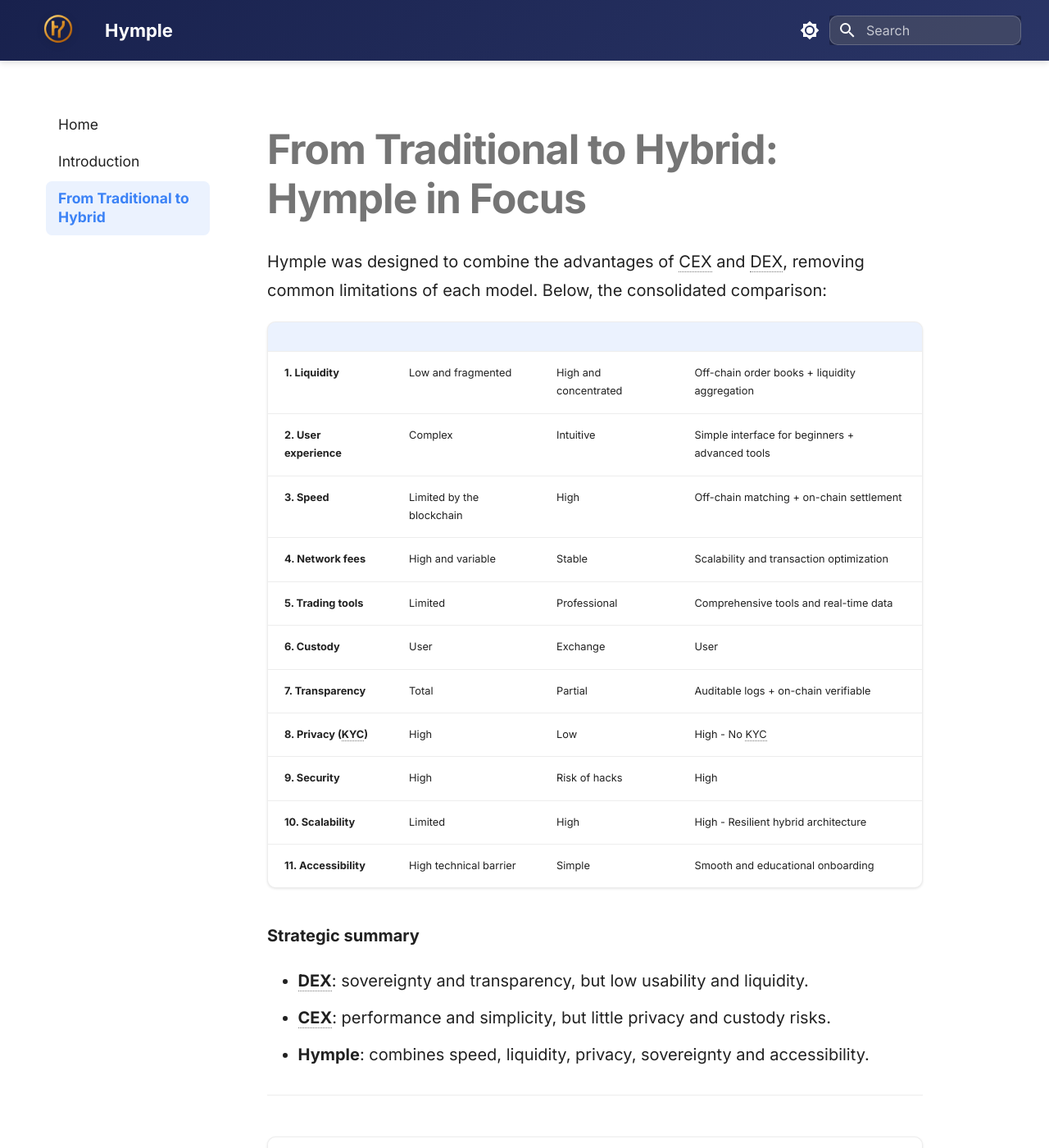
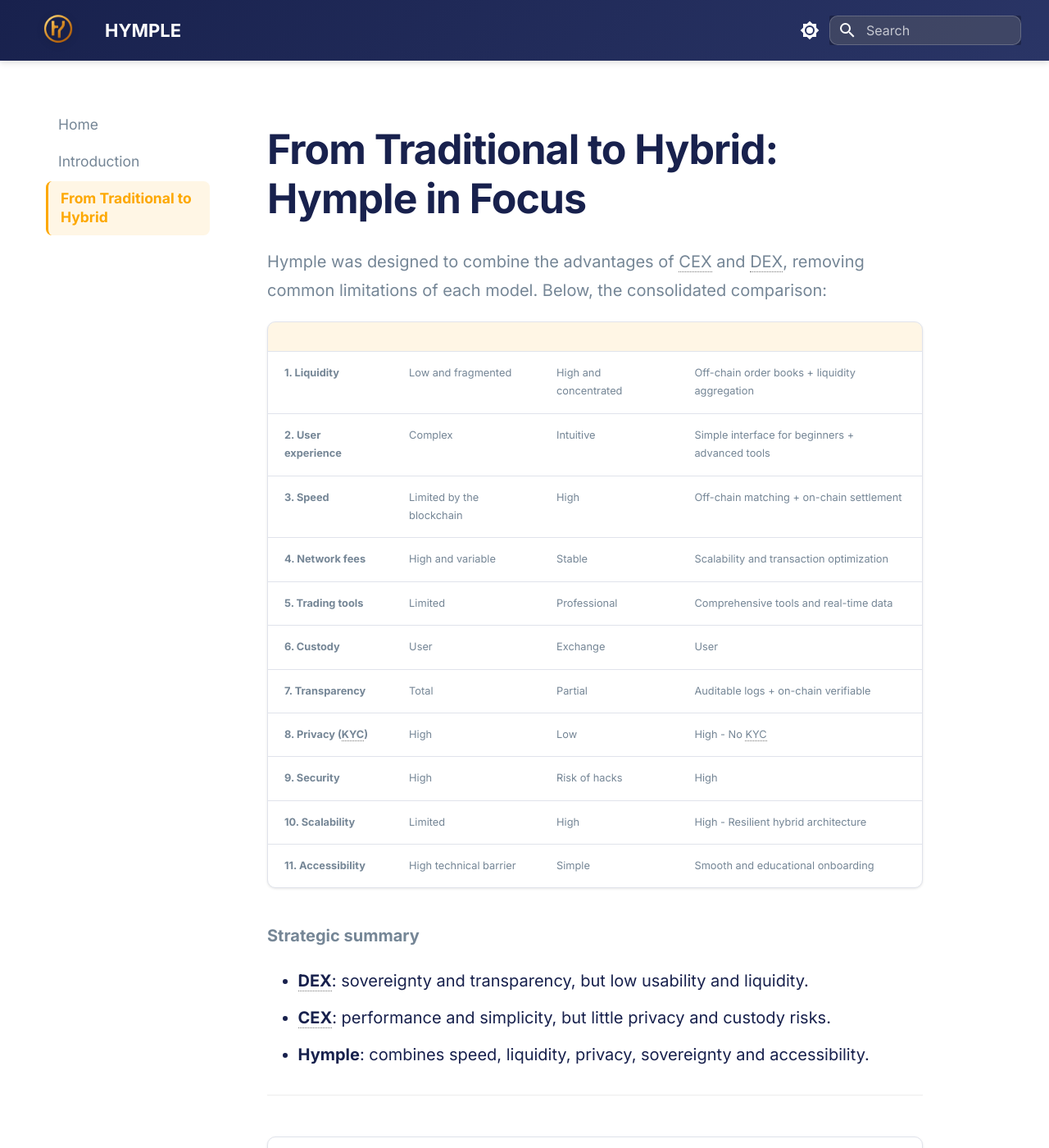
Before and after one commit to Hy-mple/hymple.docs, an MkDocs documentation site: the page built from docs/from_traditional_to_hybrid.md, in a window 1280 px wide and 1400 px high. Shown: the whole window at 82% size. Built offline with MkDocs 1.6.1 and Material for MkDocs 9.7.7, drawn with Linux system fonts in a browser that asks for light colours.

Commit message:
docs adjusts

```diff
--- a/docs/stylesheets/styles.css
+++ b/docs/stylesheets/styles.css
@@ -4,15 +4,32 @@
    ========================================== */
 
 /* ==========================================
-   ROOT VARIABLES
+   ROOT VARIABLES - HYMPLE COLORS
    ========================================== */
 :root {
-  /* GitBook Colors */
-  --gitbook-primary: #18214D;
-  --gitbook-accent: #3B82F6;
-  --gitbook-success: #10B981;
-  --gitbook-warning: #F59E0B;
-  --gitbook-danger: #EF4444;
+  /* Hymple Brand Colors */
+  --hymple-primary: #18214D;
+  --hymple-primary-light: #2a3566;
+  --hymple-primary-dark: #0f1735;
+  --hymple-accent: #FDA800;
+  --hymple-accent-hover: #e69800;
+  --hymple-accent-light: #ffb820;
+
+  /* Light Mode Colors */
+  --hymple-bg-primary: #FFFFFF;
+  --hymple-bg-secondary: #f5f9fc;
+  --hymple-bg-tertiary: #f8f9fa;
+  --hymple-text-primary: #18214D;
+  --hymple-text-secondary: #758696;
+  --hymple-text-tertiary: #4a4a4a;
+  --hymple-border: #e0e3eb;
+  --hymple-border-light: #e8eaed;
+
+  /* Additional Colors */
+  --hymple-success: #10B981;
+  --hymple-warning: #FDA800;
+  --hymple-danger: #EF4444;
+  --hymple-info: #3B82F6;
 
   /* Spacing */
   --gitbook-spacing-xs: 0.5rem;
@@ -25,17 +42,35 @@
 
   /* Shadows */
   --gitbook-shadow-sm: 0 1px 3px rgba(0, 0, 0, 0.1);
-  --gitbook-shadow-md: 0 4px 6px rgba(0, 0, 0, 0.1);
-  --gitbook-shadow-lg: 0 10px 15px rgba(0, 0, 0, 0.1);
+  --gitbook-shadow-md: 0 4px 12px rgba(0, 0, 0, 0.08);
+  --gitbook-shadow-lg: 0 12px 40px rgba(0, 0, 0, 0.08);
+  --gitbook-shadow-hymple: 0 4px 12px rgba(253, 168, 0, 0.4);
+}
+
+/* Dark Mode Variables */
+[data-md-color-scheme="slate"] {
+  --hymple-bg-primary: #131722;
+  --hymple-bg-secondary: #1a1e2e;
+  --hymple-bg-tertiary: #252936;
+  --hymple-text-primary: #e0e0e0;
+  --hymple-text-secondary: #9ca3af;
+  --hymple-text-tertiary: #d1d5db;
+  --hymple-border: #2a2e39;
+  --hymple-border-light: #333844;
+
+  --md-default-bg-color: #131722;
+  --md-default-fg-color: #e0e0e0;
+  --md-code-bg-color: #1a1e2e;
 }
 
 /* ==========================================
-   CUSTOM PRIMARY COLOR
+   CUSTOM PRIMARY COLOR - HYMPLE
    ========================================== */
 [data-md-color-primary="custom"] {
   --md-primary-fg-color: #18214D;
   --md-primary-fg-color--light: #2a3566;
   --md-primary-fg-color--dark: #0f1735;
+  --md-accent-fg-color: #FDA800;
 }
 
 /* ==========================================
@@ -44,7 +79,7 @@
 .md-typeset {
   font-size: 1rem;
   line-height: 1.75;
-  color: var(--md-default-fg-color);
+  color: var(--hymple-text-primary);
 }
 
 .md-typeset h1 {
@@ -53,6 +88,7 @@
   margin: 0 0 1.5rem;
   line-height: 1.2;
   letter-spacing: -0.02em;
+  color: var(--hymple-text-primary);
 }
 
 .md-typeset h2 {
@@ -61,7 +97,8 @@
   margin: 2rem 0 1rem;
   line-height: 1.3;
   padding-bottom: 0.5rem;
-  border-bottom: 1px solid var(--md-default-fg-color--lightest);
+  border-bottom: 1px solid var(--hymple-border);
+  color: var(--hymple-text-primary);
 }
 
 .md-typeset h3 {
@@ -69,16 +106,22 @@
   font-size: 1.5rem;
   margin: 1.5rem 0 0.75rem;
   line-height: 1.4;
+  color: var(--hymple-text-primary);
 }
 
 .md-typeset h4 {
   font-weight: 600;
   font-size: 1.25rem;
   margin: 1.25rem 0 0.5rem;
+  color: var(--hymple-text-primary);
+}
+
+.md-typeset p {
+  color: var(--hymple-text-secondary);
 }
 
 /* ==========================================
-   HEADER STYLING
+   HEADER STYLING - HYMPLE BRAND
    ========================================== */
 .md-header {
   background: linear-gradient(135deg, #18214D 0%, #2a3566 100%);
@@ -88,19 +131,29 @@
 .md-header__title {
   font-weight: 600;
   font-size: 1.1rem;
+  color: #ffffff !important;
 }
 
 /* Ensure white text in header */
-[data-md-color-scheme="slate"] .md-header,
-[data-md-color-scheme="default"] .md-header {
-  color: #ffffff;
+.md-header,
+.md-header__button,
+.md-header__title {
+  color: #ffffff !important;
 }
 
-[data-md-color-scheme="slate"] .md-header__title,
-[data-md-color-scheme="default"] .md-header__title,
-[data-md-color-scheme="slate"] .md-header__button,
-[data-md-color-scheme="default"] .md-header__button {
-  color: #ffffff;
+.md-search__input {
+  background-color: rgba(255, 255, 255, 0.15) !important;
+  border: 1px solid rgba(255, 255, 255, 0.2) !important;
+  color: #ffffff !important;
+}
+
+.md-search__input::placeholder {
+  color: rgba(255, 255, 255, 0.7) !important;
+}
+
+.md-search__input:focus {
+  background-color: rgba(255, 255, 255, 0.25) !important;
+  border-color: rgba(255, 255, 255, 0.4) !important;
 }
 
 /* Logo styling */
@@ -112,10 +165,11 @@
 }
 
 /* ==========================================
-   NAVIGATION SIDEBAR
+   NAVIGATION SIDEBAR - HYMPLE STYLE
    ========================================== */
 .md-nav {
   font-size: 0.875rem;
+  background-color: var(--hymple-bg-primary);
 }
 
 .md-nav__title {
@@ -123,7 +177,7 @@
   text-transform: uppercase;
   letter-spacing: 0.05em;
   font-size: 0.75rem;
-  color: var(--md-default-fg-color--light);
+  color: var(--hymple-text-secondary);
   padding: 0.75rem 1rem;
 }
 
@@ -137,66 +191,75 @@
   margin: 0.125rem 0.5rem;
   padding: 0.5rem 0.75rem;
   transition: all 0.2s ease;
+  color: var(--hymple-text-secondary);
 }
 
 .md-nav__link:hover {
-  background-color: rgba(59, 130, 246, 0.1);
-  color: var(--gitbook-accent);
+  background-color: rgba(253, 168, 0, 0.1);
+  color: var(--hymple-accent);
 }
 
 /* Active navigation item */
 [data-md-color-scheme="slate"] .md-nav__link--active,
 [data-md-color-scheme="slate"] .md-nav__link--active:hover {
-  background: rgba(59, 130, 246, 0.2);
-  color: #ffffff !important;
+  background: rgba(253, 168, 0, 0.2);
+  color: var(--hymple-accent) !important;
   font-weight: 600;
 }
 
 [data-md-color-scheme="default"] .md-nav__link--active,
 [data-md-color-scheme="default"] .md-nav__link--active:hover {
-  background: rgba(59, 130, 246, 0.1);
-  color: var(--gitbook-accent);
+  background: rgba(253, 168, 0, 0.1);
+  color: var(--hymple-accent);
   font-weight: 600;
+  border-left: 3px solid var(--hymple-accent);
 }
 
 /* ==========================================
-   TABLE OF CONTENTS
+   TABLE OF CONTENTS - HYMPLE STYLE
    ========================================== */
 .md-nav--secondary .md-nav__title {
   font-weight: 600;
   font-size: 0.875rem;
   background: none;
   box-shadow: none;
+  color: var(--hymple-text-primary);
 }
 
 .md-nav--secondary .md-nav__link {
   font-size: 0.813rem;
   padding: 0.4rem 0.75rem;
+  color: var(--hymple-text-secondary);
 }
 
 .md-nav--secondary .md-nav__link--active {
-  color: var(--gitbook-accent);
+  color: var(--hymple-accent);
   font-weight: 600;
-  border-left: 2px solid var(--gitbook-accent);
+  border-left: 2px solid var(--hymple-accent);
 }
 
 /* ==========================================
-   CONTENT AREA
+   CONTENT AREA - HYMPLE STYLE
    ========================================== */
 .md-content {
   max-width: 900px;
+  background-color: var(--hymple-bg-primary);
 }
 
 .md-content__inner {
   padding: 2rem 1.5rem;
 }
 
+.md-main {
+  background-color: var(--hymple-bg-primary);
+}
+
 /* ==========================================
-   CODE BLOCKS
+   CODE BLOCKS - HYMPLE STYLE
    ========================================== */
 .md-typeset code {
-  background-color: rgba(59, 130, 246, 0.1);
-  color: var(--gitbook-accent);
+  background-color: rgba(253, 168, 0, 0.1);
+  color: var(--hymple-accent);
   padding: 0.15em 0.4em;
   border-radius: 0.25rem;
   font-size: 0.9em;
@@ -206,55 +269,59 @@
 .md-typeset pre {
   border-radius: var(--gitbook-radius);
   box-shadow: var(--gitbook-shadow-sm);
-  border: 1px solid var(--md-default-fg-color--lightest);
+  border: 1px solid var(--hymple-border);
+  background-color: var(--hymple-bg-tertiary);
 }
 
 .md-typeset pre > code {
   background-color: transparent;
   padding: 0;
+  color: var(--hymple-text-primary);
 }
 
 /* Code copy button */
 .md-clipboard {
-  color: var(--md-default-fg-color--light);
+  color: var(--hymple-text-secondary);
 }
 
 .md-clipboard:hover {
-  color: var(--gitbook-accent);
+  color: var(--hymple-accent);
 }
 
 /* ==========================================
-   ADMONITIONS (CALLOUTS)
+   ADMONITIONS (CALLOUTS) - HYMPLE STYLE
    ========================================== */
 .md-typeset .admonition {
   border-radius: var(--gitbook-radius);
   border-left: 4px solid;
   box-shadow: var(--gitbook-shadow-sm);
   margin: 1.5rem 0;
+  background-color: var(--hymple-bg-secondary);
 }
 
 .md-typeset .admonition.note {
-  border-left-color: var(--gitbook-accent);
+  border-left-color: var(--hymple-info);
 }
 
 .md-typeset .admonition.tip,
 .md-typeset .admonition.success {
-  border-left-color: var(--gitbook-success);
+  border-left-color: var(--hymple-success);
 }
 
 .md-typeset .admonition.warning {
-  border-left-color: var(--gitbook-warning);
+  border-left-color: var(--hymple-accent);
 }
 
 .md-typeset .admonition.danger,
 .md-typeset .admonition.error {
-  border-left-color: var(--gitbook-danger);
+  border-left-color: var(--hymple-danger);
 }
 
 .md-typeset .admonition-title {
   font-weight: 600;
   padding-left: 2.5rem;
   font-size: 0.95rem;
+  color: var(--hymple-text-primary);
 }
 
 .md-typeset .admonition-title::before {
@@ -262,30 +329,36 @@
   height: 1.25rem;
 }
 
+.md-typeset .admonition p {
+  color: var(--hymple-text-secondary);
+}
+
 /* ==========================================
-   TABLES
+   TABLES - HYMPLE STYLE
    ========================================== */
 .md-typeset table:not([class]) {
   border-radius: var(--gitbook-radius);
   overflow: hidden;
   box-shadow: var(--gitbook-shadow-sm);
-  border: 1px solid var(--md-default-fg-color--lightest);
+  border: 1px solid var(--hymple-border);
 }
 
 .md-typeset table:not([class]) th {
-  background: rgba(59, 130, 246, 0.1);
+  background: rgba(253, 168, 0, 0.1);
   font-weight: 600;
   text-align: left;
   padding: 0.875rem 1rem;
+  color: var(--hymple-text-primary);
 }
 
 .md-typeset table:not([class]) td {
   padding: 0.75rem 1rem;
-  border-top: 1px solid var(--md-default-fg-color--lightest);
+  border-top: 1px solid var(--hymple-border);
+  color: var(--hymple-text-secondary);
 }
 
 .md-typeset table:not([class]) tr:hover {
-  background-color: rgba(59, 130, 246, 0.05);
+  background-color: rgba(253, 168, 0, 0.05);
 }
 
 /* ==========================================
@@ -305,8 +378,8 @@
   border-radius: var(--gitbook-radius);
   text-decoration: none;
   transition: all 0.3s ease;
-  border: 1px solid var(--md-default-fg-color--lightest);
-  background: var(--md-default-bg-color);
+  border: 1px solid var(--hymple-border);
+  background: var(--hymple-bg-primary);
   display: flex;
   flex-direction: column;
   gap: 0.5rem;
@@ -322,15 +395,15 @@
   left: 0;
   width: 4px;
   height: 100%;
-  background: var(--gitbook-accent);
+  background: var(--hymple-accent);
   transform: scaleY(0);
   transition: transform 0.3s ease;
 }
 
 .nav-card:hover {
   transform: translateY(-4px);
-  box-shadow: var(--gitbook-shadow-lg);
-  border-color: var(--gitbook-accent);
+  box-shadow: var(--gitbook-shadow-hymple);
+  border-color: var(--hymple-accent);
 }
 
 .nav-card:hover::before {
@@ -367,7 +440,7 @@
 }
 
 /* ==========================================
-   FOOTER
+   FOOTER - HYMPLE STYLE
    ========================================== */
 .md-footer {
   background: linear-gradient(135deg, #18214D 0%, #2a3566 100%);
@@ -377,8 +450,17 @@
   background: rgba(0, 0, 0, 0.2);
 }
 
+.md-footer__link,
+.md-footer__title {
+  color: #ffffff;
+}
+
+.md-footer__link:hover {
+  color: var(--hymple-accent);
+}
+
 /* ==========================================
-   SEARCH
+   SEARCH - HYMPLE STYLE
    ========================================== */
 .md-search__input {
   border-radius: 0.5rem;
@@ -395,8 +477,16 @@
   color: rgba(255, 255, 255, 0.7);
 }
 
+.md-search-result__link:hover {
+  background-color: rgba(253, 168, 0, 0.1);
+}
+
+.md-search-result__link[data-md-state="active"] {
+  background-color: rgba(253, 168, 0, 0.15);
+}
+
 /* ==========================================
-   TABS
+   TABS - HYMPLE STYLE
    ========================================== */
 .md-tabs {
   background: linear-gradient(135deg, #18214D 0%, #2a3566 100%);
@@ -405,35 +495,85 @@
 .md-tabs__link {
   font-weight: 500;
   opacity: 0.8;
+  color: #ffffff;
 }
 
 .md-tabs__link--active,
 .md-tabs__link:hover {
   opacity: 1;
-  color: #ffffff;
+  color: var(--hymple-accent);
+}
+
+/* Content tabs */
+.tabbed-set>label {
+  border-bottom: 2px solid transparent;
+  color: var(--hymple-text-secondary);
+}
+
+.tabbed-set>input:checked+label {
+  border-color: var(--hymple-accent);
+  color: var(--hymple-accent);
+  font-weight: 600;
+}
+
+.tabbed-set>label:hover {
+  color: var(--hymple-accent);
 }
 
 /* ==========================================
-   DARK MODE ADJUSTMENTS
+   DARK MODE ADJUSTMENTS - HYMPLE
    ========================================== */
 [data-md-color-scheme="slate"] {
-  --md-default-bg-color: #1a1a2e;
+  --md-default-bg-color: #131722;
   --md-default-fg-color: #e0e0e0;
-  --md-code-bg-color: #16213e;
+  --md-code-bg-color: #1a1e2e;
+  --md-typeset-a-color: var(--hymple-accent);
+}
+
+[data-md-color-scheme="slate"] .md-header {
+  background: linear-gradient(135deg, #18214D 0%, #2a3566 100%);
 }
 
 [data-md-color-scheme="slate"] .nav-card {
-  background: var(--md-code-bg-color);
-  border-color: rgba(255, 255, 255, 0.1);
+  background: var(--hymple-bg-secondary);
+  border-color: var(--hymple-border);
 }
 
 [data-md-color-scheme="slate"] .nav-card:hover {
-  border-color: var(--gitbook-accent);
-  box-shadow: var(--gitbook-shadow-lg);
+  border-color: var(--hymple-accent);
+  box-shadow: var(--gitbook-shadow-hymple);
 }
 
 [data-md-color-scheme="slate"] .md-typeset code {
-  background-color: rgba(59, 130, 246, 0.2);
+  background-color: rgba(253, 168, 0, 0.2);
+  color: var(--hymple-accent-light);
+}
+
+[data-md-color-scheme="slate"] .md-typeset pre {
+  background-color: var(--hymple-bg-tertiary);
+  border-color: var(--hymple-border);
+}
+
+[data-md-color-scheme="slate"] .md-typeset table:not([class]) th {
+  background: rgba(253, 168, 0, 0.15);
+  color: var(--hymple-text-primary);
+}
+
+[data-md-color-scheme="slate"] .md-typeset a {
+  color: var(--hymple-accent-light);
+}
+
+[data-md-color-scheme="slate"] .md-typeset a:hover {
+  color: var(--hymple-accent);
+}
+
+/* Sidebar dark mode */
+[data-md-color-scheme="slate"] .md-sidebar {
+  background-color: var(--hymple-bg-secondary);
+}
+
+[data-md-color-scheme="slate"] .md-nav {
+  background-color: transparent;
 }
 
 /* ==========================================
@@ -480,7 +620,7 @@
 }
 
 /* ==========================================
-   CUSTOM WEB3/CRYPTO ELEMENTS
+   CUSTOM WEB3/CRYPTO ELEMENTS - HYMPLE
    ========================================== */
 .crypto-badge {
   display: inline-block;
@@ -490,7 +630,7 @@
   font-weight: 600;
   text-transform: uppercase;
   letter-spacing: 0.05em;
-  background: linear-gradient(135deg, var(--gitbook-accent), var(--gitbook-primary));
+  background: linear-gradient(135deg, var(--hymple-accent), var(--hymple-primary));
   color: white;
   box-shadow: var(--gitbook-shadow-sm);
 }
@@ -505,21 +645,21 @@
 .feature-card {
   padding: 1.5rem;
   border-radius: var(--gitbook-radius);
-  background: var(--md-default-bg-color);
-  border: 1px solid var(--md-default-fg-color--lightest);
+  background: var(--hymple-bg-secondary);
+  border: 1px solid var(--hymple-border);
   box-shadow: var(--gitbook-shadow-sm);
   transition: all 0.3s ease;
 }
 
 .feature-card:hover {
   transform: translateY(-4px);
-  box-shadow: var(--gitbook-shadow-md);
-  border-color: var(--gitbook-accent);
+  box-shadow: var(--gitbook-shadow-hymple);
+  border-color: var(--hymple-accent);
 }
 
 .feature-icon {
   font-size: 2rem;
-  color: var(--gitbook-accent);
+  color: var(--hymple-accent);
   margin-bottom: 1rem;
 }
 
@@ -527,12 +667,12 @@
   font-size: 1.125rem;
   font-weight: 600;
   margin-bottom: 0.5rem;
-  color: var(--md-default-fg-color);
+  color: var(--hymple-text-primary);
 }
 
 .feature-description {
   font-size: 0.875rem;
-  color: var(--md-default-fg-color--light);
+  color: var(--hymple-text-secondary);
   line-height: 1.6;
 }
 
--- a/mkdocs.yml
+++ b/mkdocs.yml
@@ -1,4 +1,4 @@
-site_name: Hymple
+site_name: HYMPLE
 site_url: https://hy-mple.github.io/hymple.docs/
 site_description: Hybrid by nature, simple by choice - Next-generation hybrid decentralized exchange
 
@@ -15,7 +15,7 @@
     - media: "(prefers-color-scheme: light)"
       scheme: default
       primary: custom
-      accent: blue
+      accent: orange
       toggle:
         icon: material/brightness-7
         name: Switch to dark mode
@@ -23,7 +23,7 @@
     - media: "(prefers-color-scheme: dark)"
       scheme: slate
       primary: custom
-      accent: blue
+      accent: orange
       toggle:
         icon: material/brightness-4
         name: Switch to light mode
```
